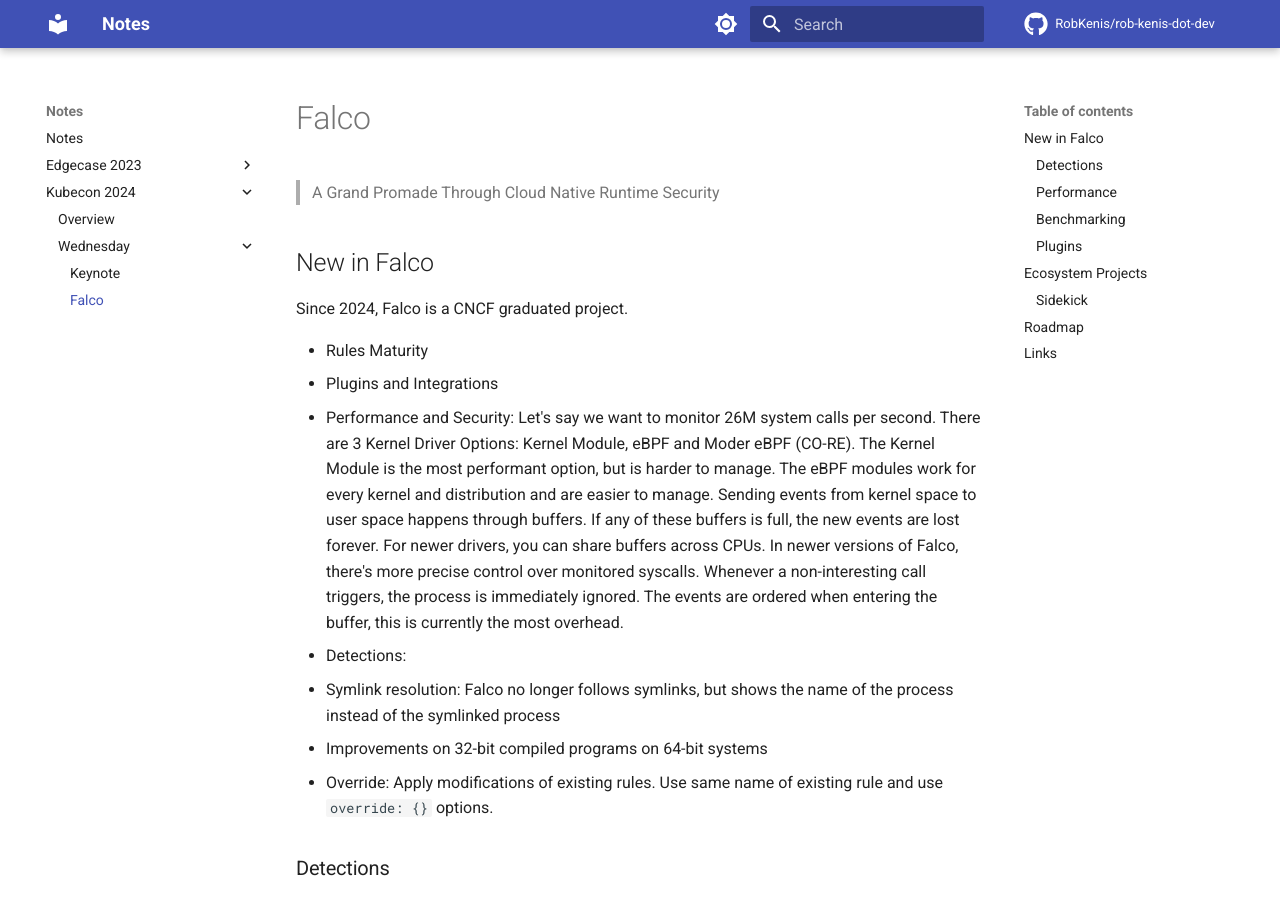
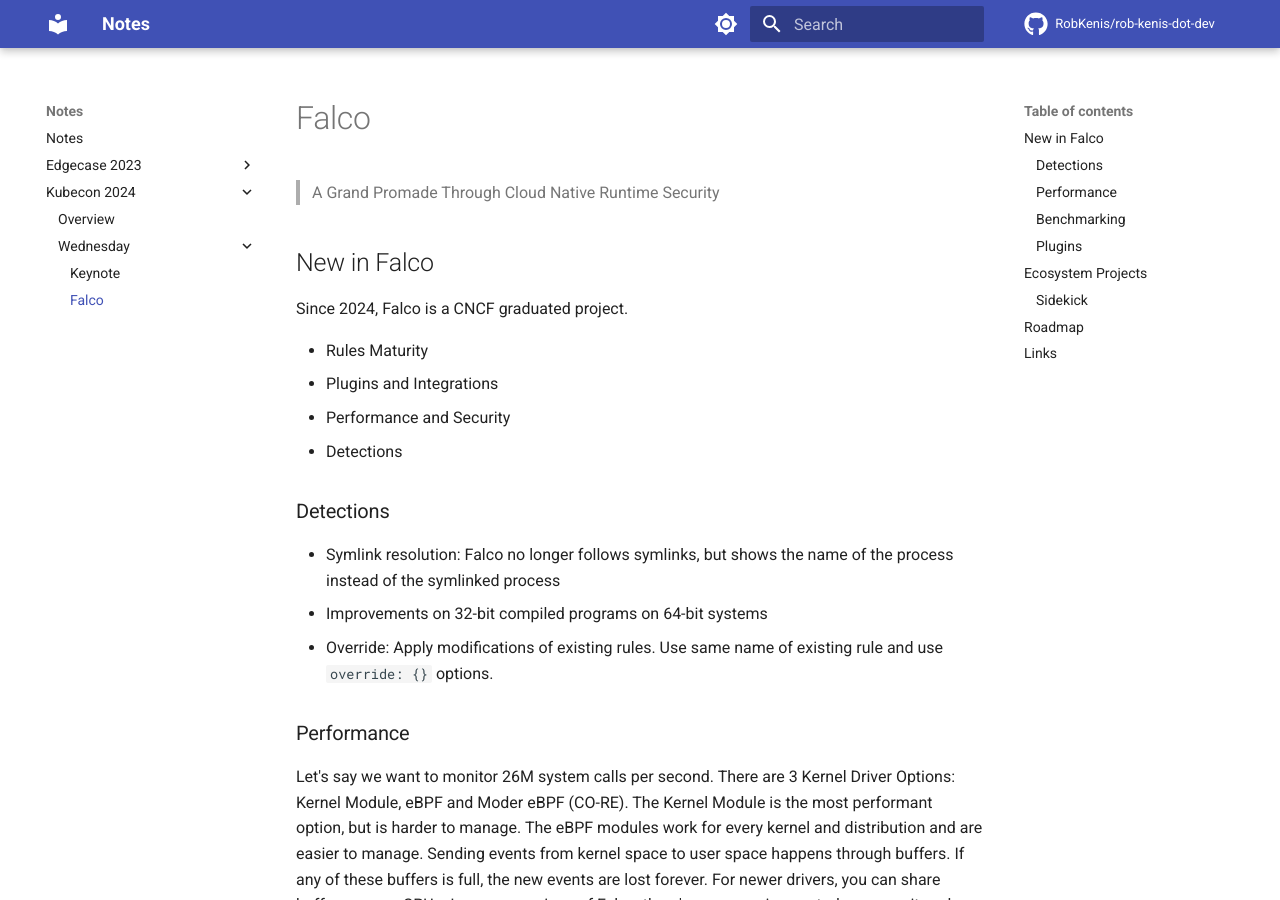
Before and after one commit to RobKenis/rob-kenis-dot-dev, an MkDocs documentation site: the page built from docs/kubecon-2024/wednesday/2-falco.md, in a window 1280 px wide and 900 px high. Built offline with MkDocs 1.6.1 and Material for MkDocs 9.7.7, drawn with Linux system fonts in a browser that asks for light colours; comment, search, counter and statistics services are not loaded; some of the changed lines change nothing that is shown; some of the changed text lies outside the part shown.

Commit message:
Make structure for Falco notes more clear

```diff
--- a/docs/kubecon-2024/wednesday/2-falco.md
+++ b/docs/kubecon-2024/wednesday/2-falco.md
@@ -8,22 +8,22 @@
 
 - Rules Maturity
 - Plugins and Integrations
-- Performance and Security: Let's say we want to monitor 26M system calls per second. There are 3 Kernel Driver Options: Kernel Module, eBPF and Moder eBPF (CO-RE). The Kernel
+- Performance and Security
+- Detections
+
+### Detections
+
+- Symlink resolution: Falco no longer follows symlinks, but shows the name of the process instead of the symlinked process
+- Improvements on 32-bit compiled programs on 64-bit systems
+- Override: Apply modifications of existing rules. Use same name of existing rule and use `override: {}` options.
+
+### Performance
+
+Let's say we want to monitor 26M system calls per second. There are 3 Kernel Driver Options: Kernel Module, eBPF and Moder eBPF (CO-RE). The Kernel
 Module is the most performant option, but is harder to manage. The eBPF modules work for every kernel and distribution and are easier to manage. Sending events from kernel space to user
 space happens through buffers. If any of these buffers is full, the new events are lost forever. For newer drivers, you can share buffers across CPUs. In newer versions of Falco,
 there's more precise control over monitored syscalls. Whenever a non-interesting call triggers, the process is immediately ignored. The events are ordered when entering the buffer,
 this is currently the most overhead.
-- Detections:
-  - Symlink resolution: Falco no longer follows symlinks, but shows the name of the process instead of the symlinked process
-  - Improvements on 32-bit compiled programs on 64-bit systems
-  - Override: Apply modifications of existing rules. Use same name of existing rule and use `override: {}` options.
-
-### Detections
-
-
-
-### Performance
-
 
 ### Benchmarking
 
```
